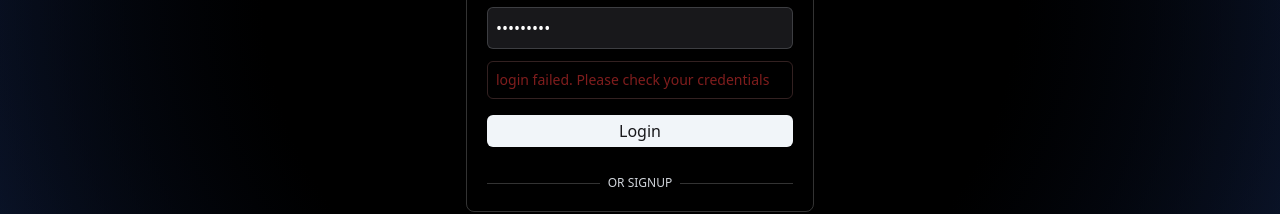
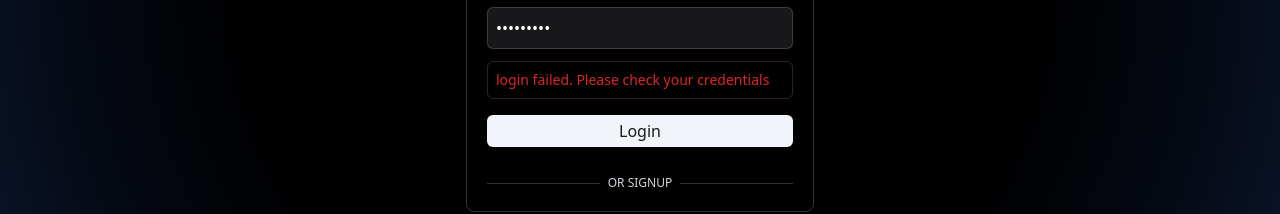
Before and after one commit to Nota0515/guardian, a React (Vite) app in the folder frontend/: page /login in a window 1280 px wide. Both pictures are taken after typing "name@example.com", "Sample123" into the empty fields and a click on the button "Login". Shown: the part 412-626 px from the top of the page. Built offline with nearby package versions, Linux system fonts and the light colour scheme; no server answers; a web font is replaced by a local one.

Commit message:
changed text color

```diff
--- a/frontend/src/pages/Login.jsx
+++ b/frontend/src/pages/Login.jsx
@@ -99,7 +99,7 @@ const Login = () => {
               {
                 generalError &&
                 <div className='generalError mt-3 p-2 border border-red-300/20 rounded-md'>
-                  <p className='text-red-900 text-sm'>{generalError}</p>
+                  <p className='text-red-600 text-sm'>{generalError}</p>
                 </div>
               }
               <div className='flex justify-center items-center mt-2 py-2'>
```
